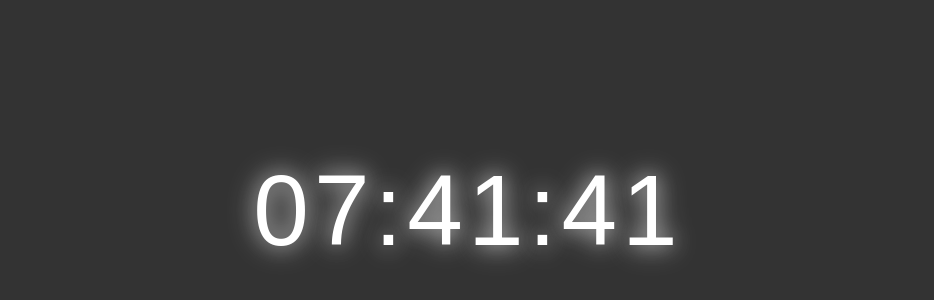
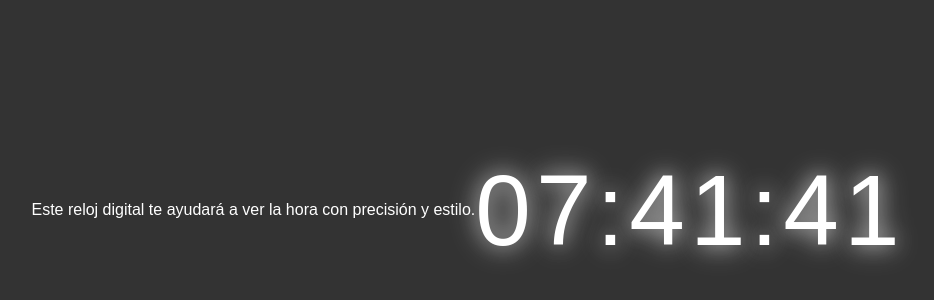
Before and after one commit to geronimowilliman2010/Reloj-Digital, a plain HTML site: page index.html in a window 1280 px wide. Shown: the part 190-490 px from the top of the page, without its empty margins (172-1106 px from the left). Drawn offline with Linux system fonts and the light colour scheme.

Commit message:
Add files via upload

```diff
--- a/index.html
+++ b/index.html
@@ -4,6 +4,7 @@
     <meta charset="UTF-8">
     <meta name="description" content="Visita nuestra pagina para ver un reloj digital funcional y elejante.">
     <title>Reloj Digital</title>
+    <p>Este reloj digital te ayudará a ver la hora con precisión y estilo.</p>
     <!-- Enlace al archivo de estilo externo -->
     <link rel="stylesheet" href="style.css">
 </head>
```
